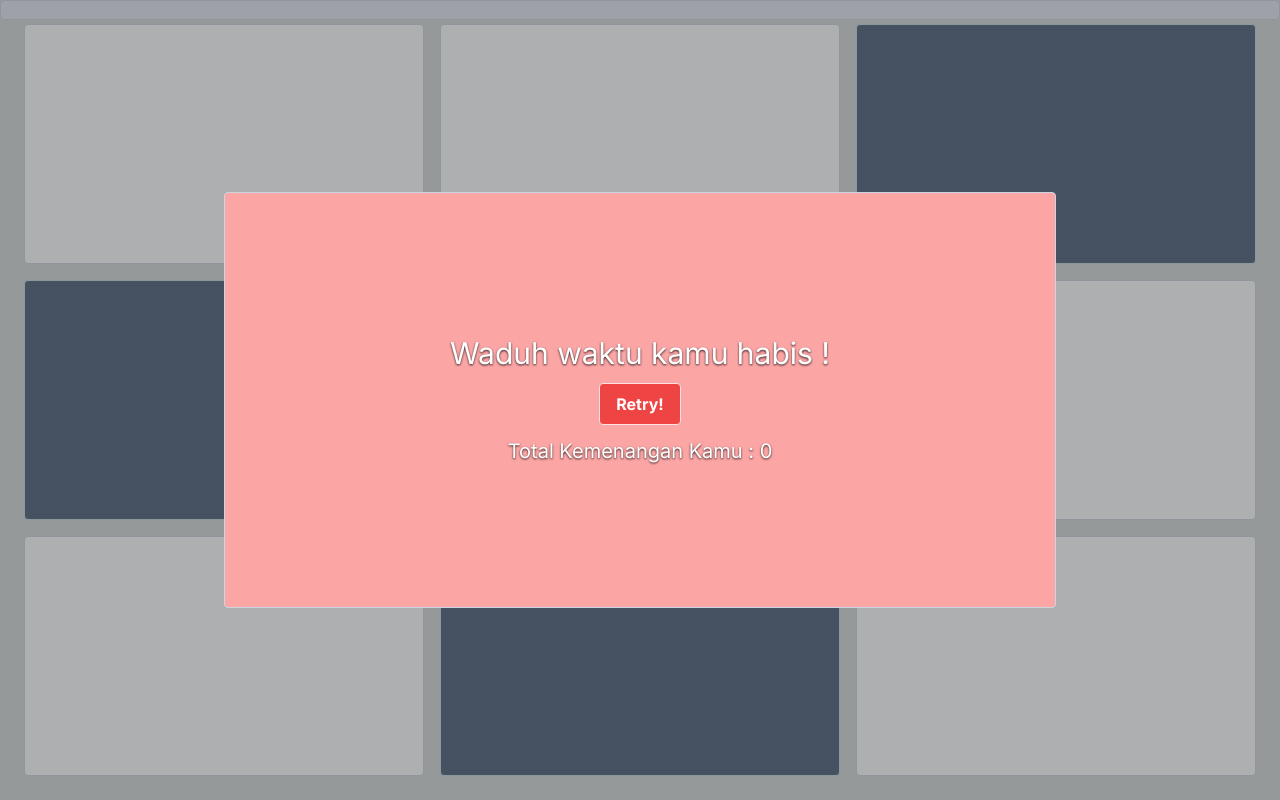
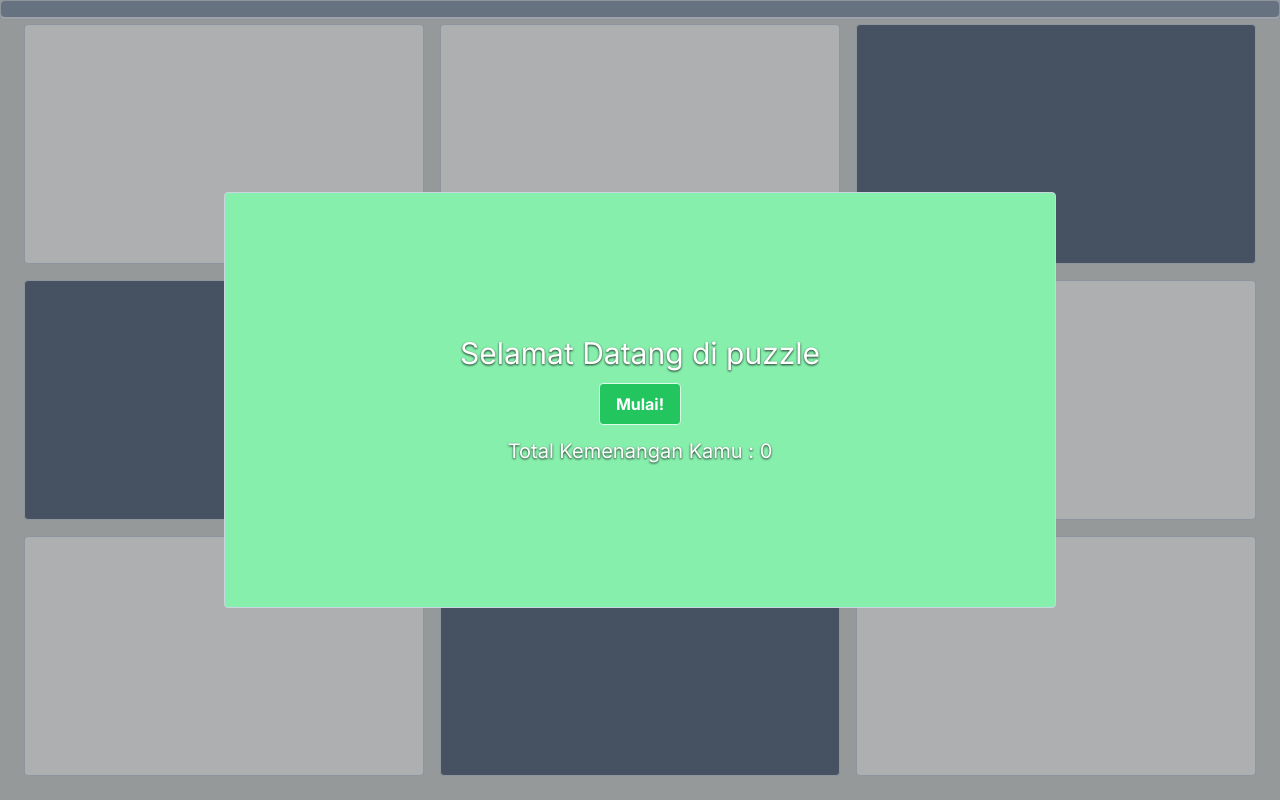
Before and after one commit to adharuqudni/apa-hayo, a Next.js app: page / in a window 1280 px wide. Built offline with nearby package versions, Linux system fonts and the light colour scheme.

Commit message:
add intro

```diff
--- a/app/page.js
+++ b/app/page.js
@@ -93,7 +93,7 @@ const ProgressionBar = forwardRef(function ProgressionBar(props, ref) {
 });
 
 export default function Home() {
-  const [isFinished, setIsFinished] = useState(false);
+  const [isFinished, setIsFinished] = useState(true);
   const [isTimeout, setIsTimeout] = useState(false);
   const [winCount, setWinCount] = useState(0);
   const [listBox, setListBox] = useState([
@@ -166,7 +166,7 @@ export default function Home() {
           >
             <h1 className="text-white text-3xl drop-shadow-[0_1.2px_1.2px_rgba(0,0,0,0.8)] text-center ">
               {" "}
-              {isTimeout
+              {winCount == 0 ? "Selamat Datang di puzzle" : isTimeout
                 ? "Waduh waktu kamu habis ! "
                 : "Selamat kamu berhasil menyelesaikan puzzle !"}
             </h1>
@@ -179,7 +179,7 @@ export default function Home() {
                   : "border-red-100 bg-red-500 hover:bg-red-700")
               }
             >
-              Retry!
+              {winCount == 0 ? "Mulai!": "Retry!"}
             </button>
             <h1 className="text-white text-xl drop-shadow-[0_1.2px_1.2px_rgba(0,0,0,0.8)] text-center ">
               {" "}
```
